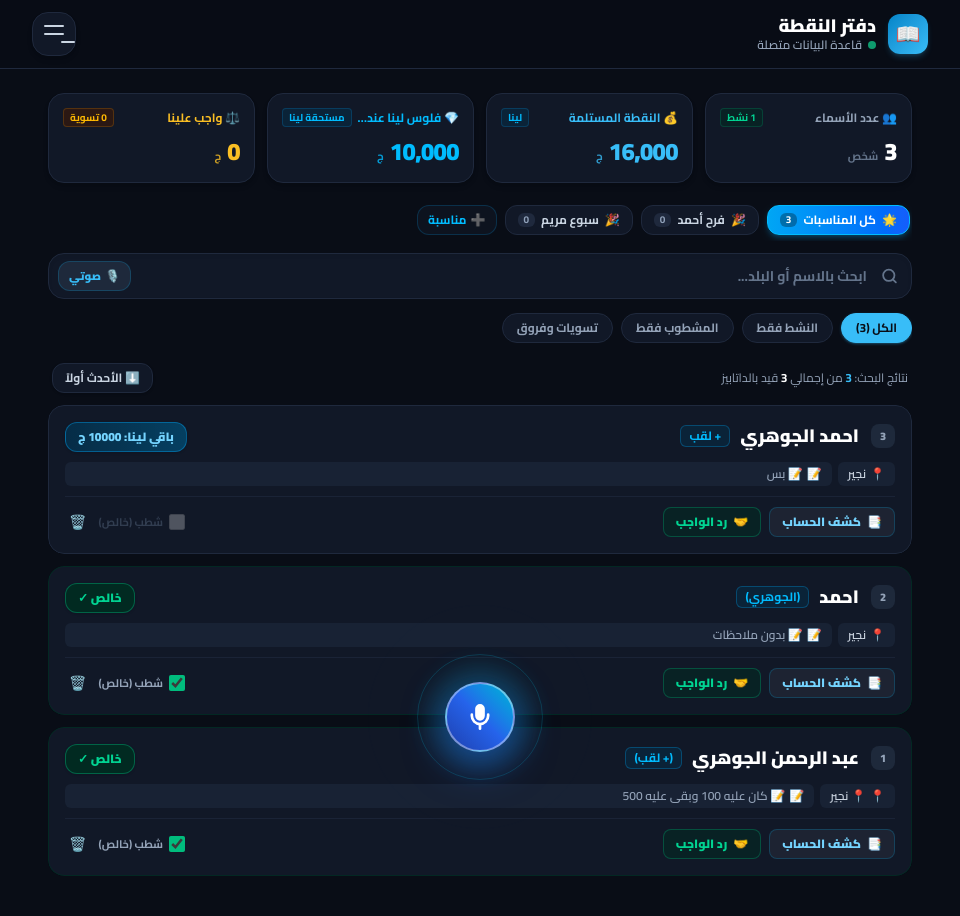
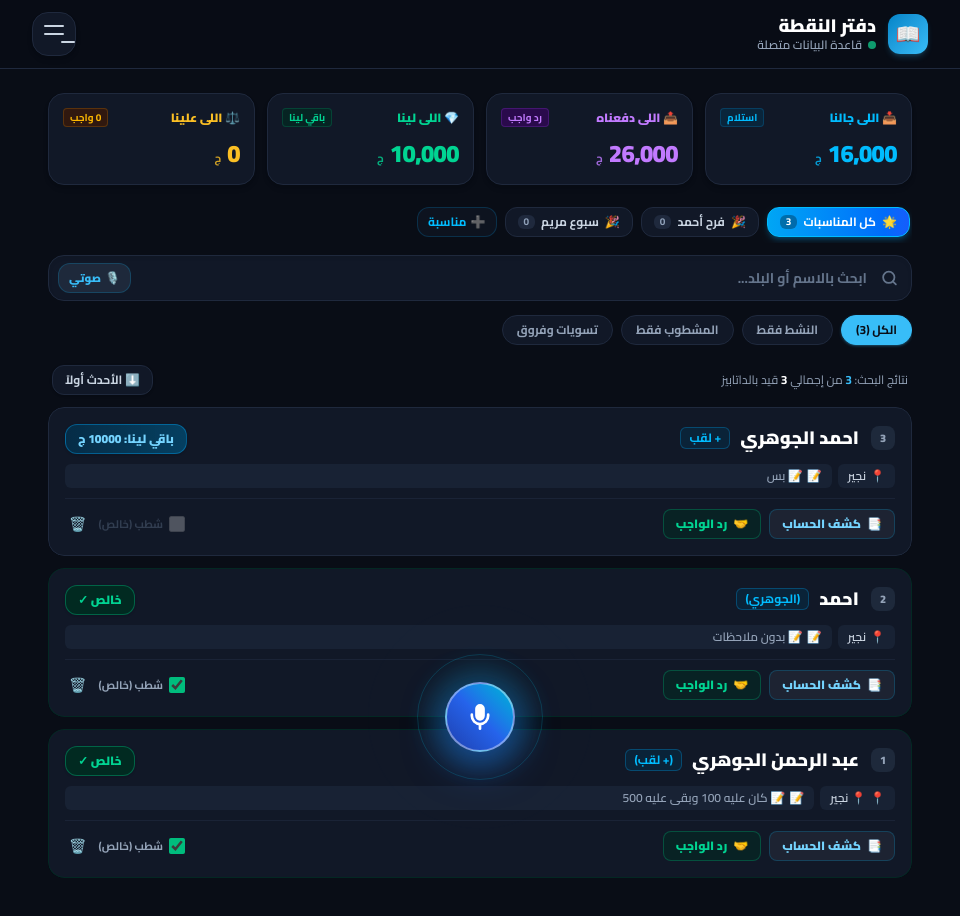
Before and after one commit to try3bod002-eng/dafter, a Next.js app: page / in a window 1280 px wide. Shown: the top 916 px of the page, without its empty margins (160-1120 px from the left). Built offline with nearby package versions, Linux system fonts and the light colour scheme.

Commit message:
Update stats cards to 4 clear financial categories: اللي جالنا، اللي دفعناه، اللي لينا، واللي علينا

```diff
--- a/src/components/LedgerClient.tsx
+++ b/src/components/LedgerClient.tsx
@@ -97,11 +97,20 @@ export default function LedgerClient({ initialEntries, initialStats }: LedgerCli
 
     let crossedCount = 0;
     let totalCrossedAmount = 0;
+    let totalPaidAmount = 0;
     let totalAlinaAmount = 0;
     let totalLeinaAmount = 0;
     let settlementsCount = 0;
 
     currentEntries.forEach((e) => {
+      let paid = Number(e.paidAmount) || 0;
+      if (e.transactions && e.transactions.length > 0) {
+        paid = e.transactions
+          .filter((t) => t.type === 'paid')
+          .reduce((sum, t) => sum + t.amount, 0);
+      }
+      totalPaidAmount += paid;
+
       const net = calculateNetBalance(e);
       if (net.status === 'khalis' || e.crossed) {
         crossedCount++;
@@ -119,6 +128,7 @@ export default function LedgerClient({ initialEntries, initialStats }: LedgerCli
     setStats({
       totalCount,
       totalAmount,
+      totalPaidAmount,
       crossedCount,
       activeCount,
       settlementsCount,
--- a/src/components/StatsCards.tsx
+++ b/src/components/StatsCards.tsx
@@ -9,61 +9,61 @@ interface StatsCardsProps {
 
 export default function StatsCards({ stats }: StatsCardsProps) {
   return (
-    <div className="grid grid-cols-2 sm:grid-cols-4 gap-2 sm:gap-3 mb-4">
-      {/* 1. Total People Count */}
-      <div className="bg-[#111827] border border-[#1f293d] rounded-2xl p-2.5 sm:p-3.5 flex flex-col justify-between min-h-[80px] sm:min-h-[90px] shadow-md hover:border-slate-700 transition-colors">
-        <div className="flex items-center justify-between gap-1 text-[11px] sm:text-xs font-bold text-[#94a3b8]">
-          <span className="truncate">👥 عدد الأسماء</span>
-          <span className="text-[10px] text-emerald-400 font-bold bg-emerald-950/50 border border-emerald-500/20 px-1.5 py-0.5 rounded shrink-0">
-            {stats.activeCount} نشط
-          </span>
-        </div>
-        <div className="mt-1 flex items-baseline">
-          <span className="text-xl sm:text-2xl font-black text-white tracking-tight">
-            {stats.totalCount}
-          </span>
-          <span className="text-[11px] font-bold text-[#64748b] mr-1.5">شخص</span>
-        </div>
-      </div>
-
-      {/* 2. Total Inbound Cash (Received) */}
-      <div className="bg-[#111827] border border-[#1f293d] rounded-2xl p-2.5 sm:p-3.5 flex flex-col justify-between min-h-[80px] sm:min-h-[90px] shadow-md hover:border-sky-500/30 transition-colors">
-        <div className="flex items-center justify-between gap-1 text-[11px] sm:text-xs font-bold text-[#38bdf8]">
-          <span className="truncate">💰 النقطة المستلمة</span>
-          <span className="text-[10px] text-sky-400 font-bold bg-sky-950/50 border border-sky-500/20 px-1.5 py-0.5 rounded shrink-0">
-            لينا
-          </span>
-        </div>
-        <div className="mt-1 flex items-baseline">
-          <span className="text-xl sm:text-2xl font-black text-[#38bdf8] tracking-tight">
-            {(stats.totalAmount || 0).toLocaleString('en-US')}
-          </span>
-          <span className="text-[11px] font-bold text-[#38bdf8]/80 mr-1.5">ج</span>
-        </div>
-      </div>
-
-      {/* 3. Money Owed to Us by Others (Leina) */}
-      <div className="bg-[#111827] border border-[#1f293d] rounded-2xl p-2.5 sm:p-3.5 flex flex-col justify-between min-h-[80px] sm:min-h-[90px] shadow-md hover:border-sky-500/30 transition-colors">
-        <div className="flex items-center justify-between gap-1 text-[11px] sm:text-xs font-bold text-sky-400">
-          <span className="truncate">💎 فلوس لينا عند الناس</span>
-          <span className="text-[10px] text-sky-400 font-bold bg-sky-950/50 border border-sky-500/20 px-1.5 py-0.5 rounded shrink-0">
-            مستحقة لينا
+    <div className="grid grid-cols-2 sm:grid-cols-4 gap-2 sm:gap-3 mb-4 select-none">
+      {/* 1. اللي جالنا (إجمالي النقطة المستلمة) */}
+      <div className="bg-[#111827] border border-[#1f293d] hover:border-sky-500/40 rounded-2xl p-2.5 sm:p-3.5 flex flex-col justify-between min-h-[82px] sm:min-h-[92px] shadow-md transition-all">
+        <div className="flex items-center justify-between gap-1 text-[11px] sm:text-xs font-black text-sky-400">
+          <span className="truncate">📥 اللي جالنا</span>
+          <span className="text-[10px] text-sky-400 font-bold bg-sky-950/60 border border-sky-500/20 px-1.5 py-0.5 rounded shrink-0">
+            استلام
           </span>
         </div>
         <div className="mt-1 flex items-baseline">
           <span className="text-xl sm:text-2xl font-black text-sky-400 tracking-tight">
-            {(stats.totalLeinaAmount || 0).toLocaleString('en-US')}
+            {(stats.totalAmount || 0).toLocaleString('en-US')}
           </span>
           <span className="text-[11px] font-bold text-sky-400/80 mr-1.5">ج</span>
         </div>
       </div>
 
-      {/* 4. Total Outbound Future Obligation (Alina) */}
-      <div className="bg-[#111827] border border-[#1f293d] rounded-2xl p-2.5 sm:p-3.5 flex flex-col justify-between min-h-[80px] sm:min-h-[90px] shadow-md hover:border-amber-500/30 transition-colors">
-        <div className="flex items-center justify-between gap-1 text-[11px] sm:text-xs font-bold text-[#fbbf24]">
-          <span className="truncate">⚖️ واجب علينا</span>
-          <span className="text-[10px] text-amber-400 font-bold bg-amber-950/50 border border-amber-500/20 px-1.5 py-0.5 rounded shrink-0">
-            {stats.settlementsCount} تسوية
+      {/* 2. اللي دفعناه (إجمالي رد الواجب) */}
+      <div className="bg-[#111827] border border-[#1f293d] hover:border-purple-500/40 rounded-2xl p-2.5 sm:p-3.5 flex flex-col justify-between min-h-[82px] sm:min-h-[92px] shadow-md transition-all">
+        <div className="flex items-center justify-between gap-1 text-[11px] sm:text-xs font-black text-purple-400">
+          <span className="truncate">📤 اللي دفعناه</span>
+          <span className="text-[10px] text-purple-400 font-bold bg-purple-950/60 border border-purple-500/20 px-1.5 py-0.5 rounded shrink-0">
+            رد واجب
+          </span>
+        </div>
+        <div className="mt-1 flex items-baseline">
+          <span className="text-xl sm:text-2xl font-black text-purple-400 tracking-tight">
+            {(stats.totalPaidAmount || 0).toLocaleString('en-US')}
+          </span>
+          <span className="text-[11px] font-bold text-purple-400/80 mr-1.5">ج</span>
+        </div>
+      </div>
+
+      {/* 3. اللي لينا (متبقي مستحق لينا عند الناس) */}
+      <div className="bg-[#111827] border border-[#1f293d] hover:border-emerald-500/40 rounded-2xl p-2.5 sm:p-3.5 flex flex-col justify-between min-h-[82px] sm:min-h-[92px] shadow-md transition-all">
+        <div className="flex items-center justify-between gap-1 text-[11px] sm:text-xs font-black text-emerald-400">
+          <span className="truncate">💎 اللي لينا</span>
+          <span className="text-[10px] text-emerald-400 font-bold bg-emerald-950/60 border border-emerald-500/20 px-1.5 py-0.5 rounded shrink-0">
+            باقي لينا
+          </span>
+        </div>
+        <div className="mt-1 flex items-baseline">
+          <span className="text-xl sm:text-2xl font-black text-emerald-400 tracking-tight">
+            {(stats.totalLeinaAmount || 0).toLocaleString('en-US')}
+          </span>
+          <span className="text-[11px] font-bold text-emerald-400/80 mr-1.5">ج</span>
+        </div>
+      </div>
+
+      {/* 4. اللي علينا (واجب في رقبتنا لسه مدفعناهوش) */}
+      <div className="bg-[#111827] border border-[#1f293d] hover:border-amber-500/40 rounded-2xl p-2.5 sm:p-3.5 flex flex-col justify-between min-h-[82px] sm:min-h-[92px] shadow-md transition-all">
+        <div className="flex items-center justify-between gap-1 text-[11px] sm:text-xs font-black text-[#fbbf24]">
+          <span className="truncate">⚖️ اللي علينا</span>
+          <span className="text-[10px] text-amber-400 font-bold bg-amber-950/60 border border-amber-500/20 px-1.5 py-0.5 rounded shrink-0">
+            {stats.settlementsCount} واجب
           </span>
         </div>
         <div className="mt-1 flex items-baseline">
--- a/src/types/ledger.ts
+++ b/src/types/ledger.ts
@@ -34,13 +34,14 @@ export interface LedgerEntry {
 
 export interface LedgerStats {
   totalCount: number;
-  totalAmount: number; // إجمالي النقطة المستلمة (لينا)
+  totalAmount: number; // إجمالي الفلوس اللي جاتلنا (المستلمة)
+  totalPaidAmount?: number; // إجمالي الفلوس اللي دفعناها (رد الواجب)
   crossedCount: number; // مسدد / خالص
   activeCount: number; // نشط
   settlementsCount: number; // عدد الحسابات اللي فيها مديونية
   totalCrossedAmount: number;
-  totalAlinaAmount: number; // إجمالي الواجب اللي في رقبتنا للناس
-  totalLeinaAmount?: number; // إجمالي المتبقي لينا عند الناس
+  totalAlinaAmount: number; // إجمالي الواجب اللي في رقبتنا للناس (اللي علينا)
+  totalLeinaAmount?: number; // إجمالي المتبقي لينا عند الناس (اللي لينا)
 }
 
 /**
```
